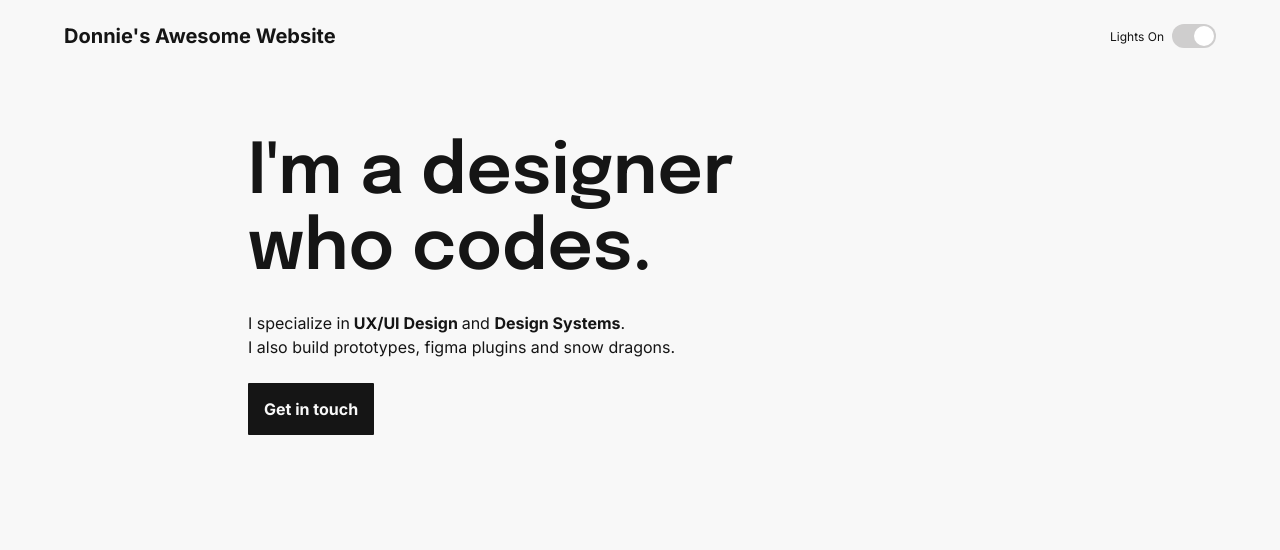
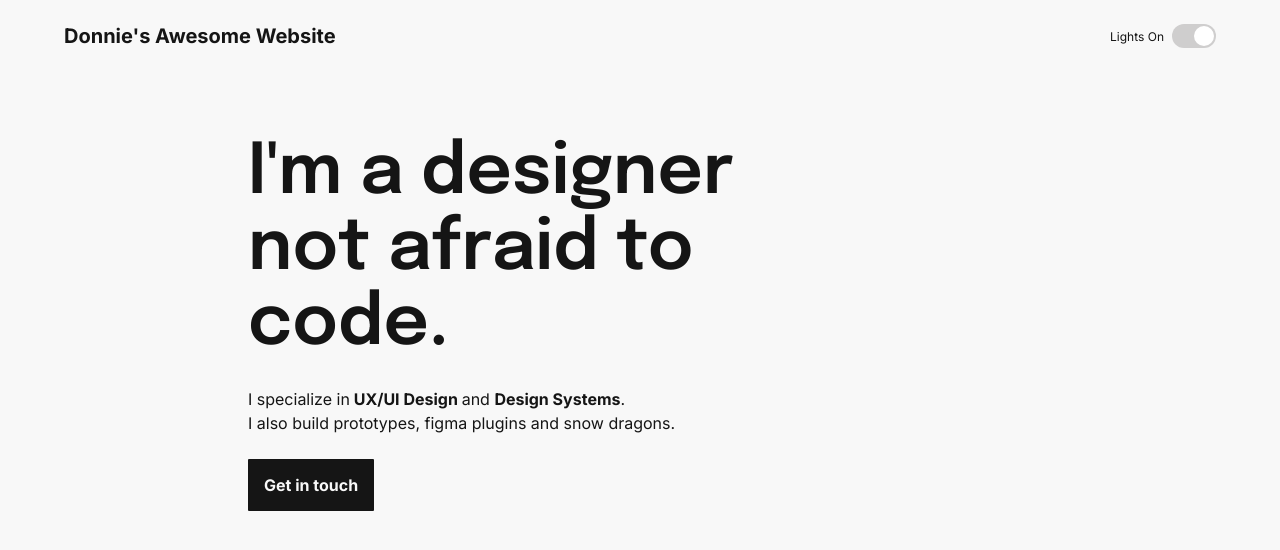
Before and after one commit to dnlklmn/d-site, a React (Create React App) app: page / in a window 1280 px wide. Shown: the top 550 px of the page. Built offline with nearby package versions, Linux system fonts and the light colour scheme.

Commit message:
Update App.tsx

```diff
--- a/src/App.tsx
+++ b/src/App.tsx
@@ -59,7 +59,7 @@ function App() {
       <main>
         <div className="flex-vertical gap-8">
           <span className="hero" style={{ width: 540 }}>
-            I'm a designer who codes.
+            I'm a designer <br /> not afraid to code.
           </span>
           <div className="flex-vertical gap-8">
             <p className="body-2 line-height-1">
```
